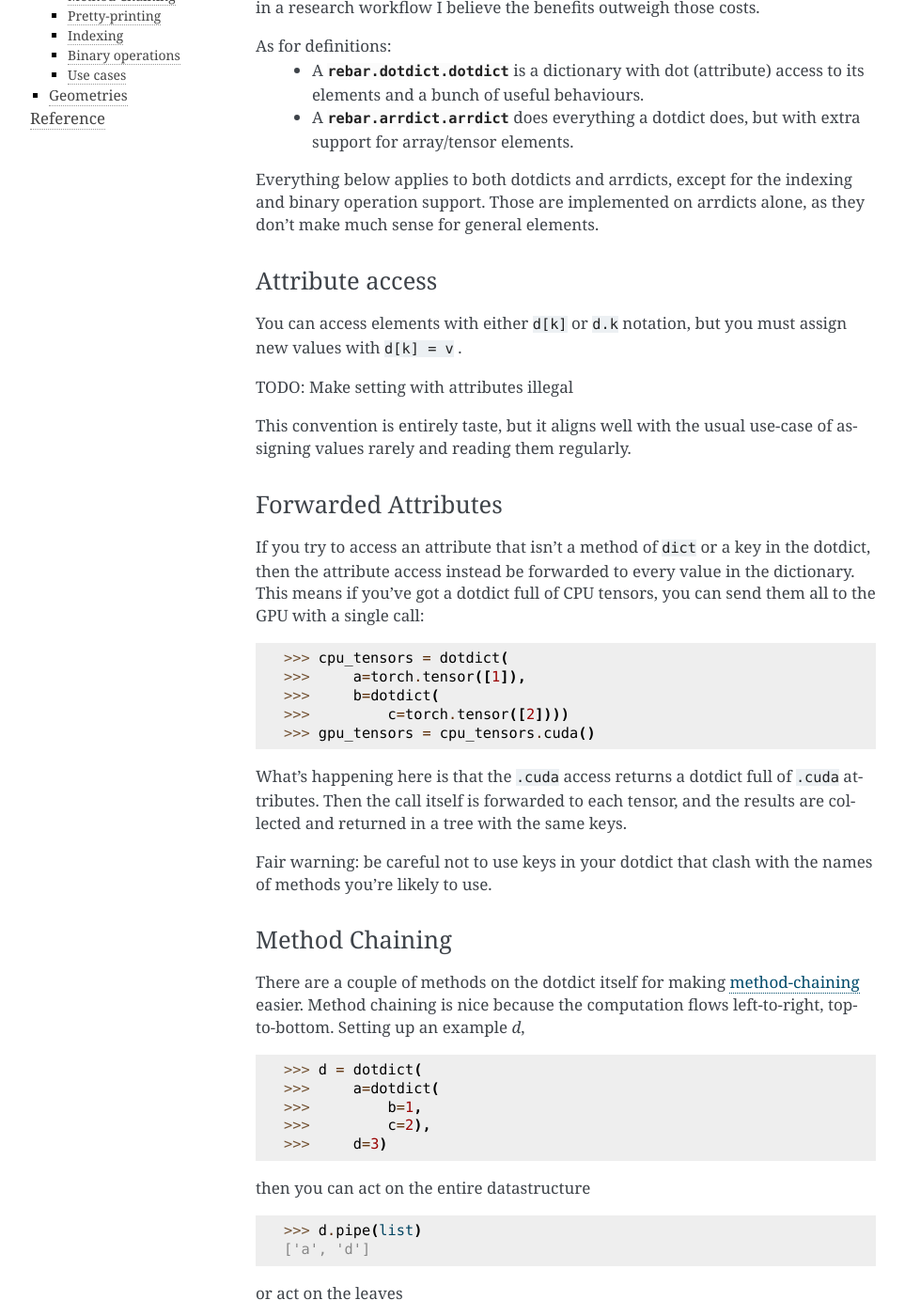
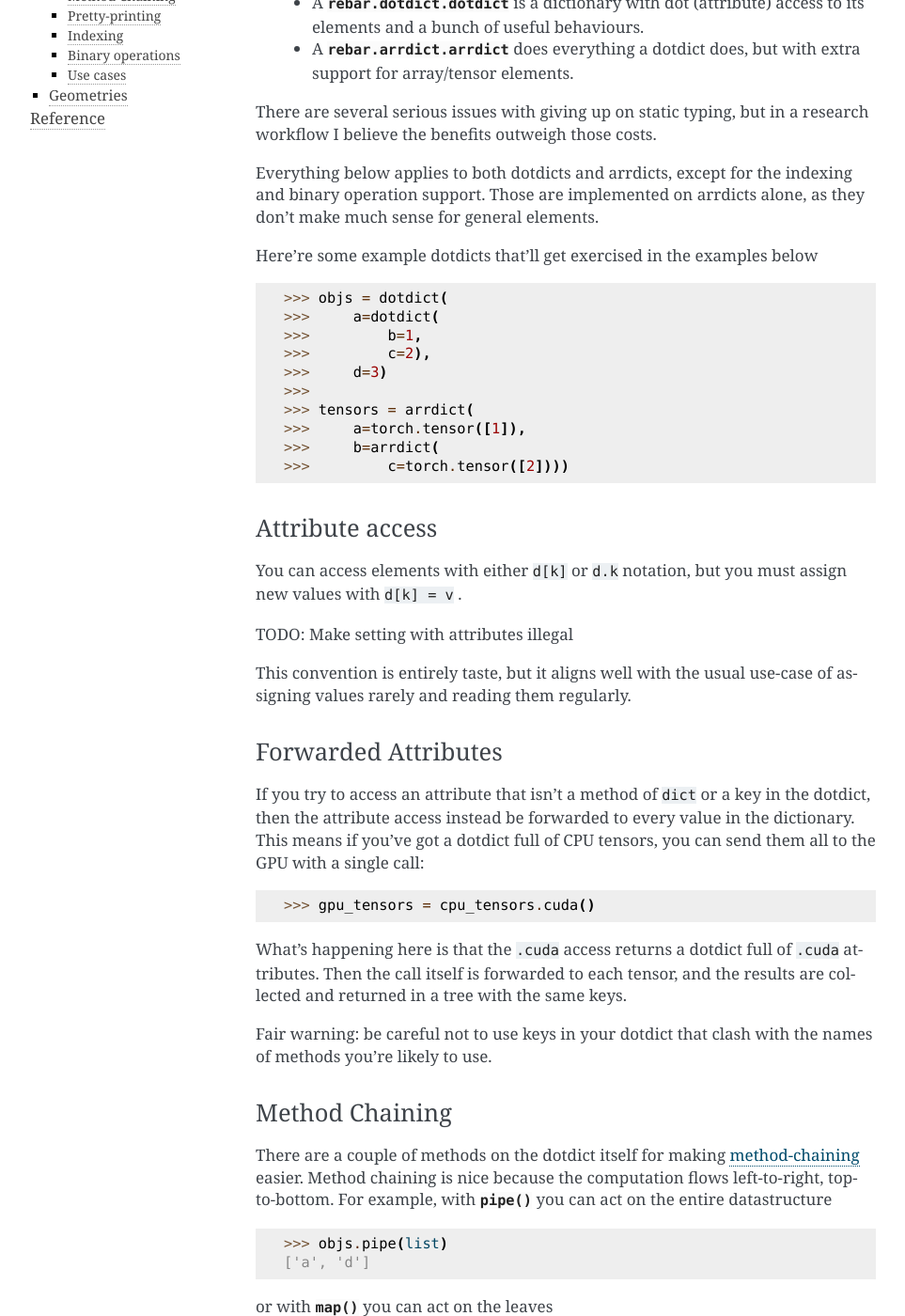
Before and after one commit to andyljones/megastep, a Sphinx documentation site: the page built from docs/concepts.rst, in a window 1280 px wide and 1400 px high, scrolled down 267 px. Shown: the whole window at 94% size, without its empty margins (148-1111 px from the left). Built offline with Sphinx 7.4.7, drawn with Linux system fonts in a browser that asks for light colours; some of the changed text lies outside the part shown.

Commit message:
Improves the dotdict docs

```diff
--- a/docs/concepts.rst
+++ b/docs/concepts.rst
@@ -8,15 +8,29 @@ There are some ideas that are referenced in many places in this documentation.
 
 dotdicts and arrdicts
 =====================
-dotdicts and arrdicts are used in many places in megastep in preference to custom classes. There are several serious
-issues with giving up on static typing, but in a research workflow I believe the benefits outweigh those costs.
-
-As for definitions:
+dotdicts and arrdicts are used in many places in megastep in preference to custom classes.
  * A :class:`rebar.dotdict.dotdict` is a dictionary with dot (attribute) access to its elements and a bunch of useful behaviours.
  * A :class:`rebar.arrdict.arrdict` does everything a dotdict does, but with extra support for array/tensor elements.
 
+There are several serious issues with giving up on static typing, but in a research workflow I believe the benefits
+outweigh those costs.
+
 Everything below applies to both dotdicts and arrdicts, except for the indexing and binary operation support. Those are
 implemented on arrdicts alone, as they don't make much sense for general elements.
+
+Here're some example dotdicts that'll get exercised in the examples below
+
+>>> objs = dotdict(
+>>>     a=dotdict(
+>>>         b=1,
+>>>         c=2),
+>>>     d=3)
+>>>
+>>> tensors = arrdict(
+>>>     a=torch.tensor([1]),
+>>>     b=arrdict(
+>>>         c=torch.tensor([2])))
+
 
 Attribute access
 ----------------
@@ -33,10 +47,6 @@ If you try to access an attribute that isn't a method of ``dict`` or a key in th
 instead be forwarded to every value in the dictionary. This means if you've got a dotdict full of CPU tensors, you
 can send them all to the GPU with a single call:
 
->>> cpu_tensors = dotdict(
->>>     a=torch.tensor([1]),
->>>     b=dotdict(
->>>         c=torch.tensor([2])))
 >>> gpu_tensors = cpu_tensors.cuda()
 
 What's happening here is that the ``.cuda`` access returns a dotdict full of ``.cuda`` attributes. Then the call
@@ -49,40 +59,32 @@ Method Chaining
 ---------------
 There are a couple of methods on the dotdict itself for making `method-chaining
 <https://tomaugspurger.github.io/method-chaining.html>`_ easier. Method chaining is nice because the computation
-flows left-to-right, top-to-bottom. Setting up an example `d`,
+flows left-to-right, top-to-bottom. For example, with :func:`pipe` you can act on the entire datastructure
 
->>> d = dotdict(
->>>     a=dotdict(
->>>         b=1,
->>>         c=2),
->>>     d=3)
-
-then you can act on the entire datastructure
-
->>> d.pipe(list)
+>>> objs.pipe(list)
 ['a', 'd']
 
-or act on the leaves
+or with :func:`map` you can act on the leaves
 
->>> d.map(float)
+>>> objs.map(float)
 dotdict:
 a    dotdict:
     b    1.0
     c    2.0
 d    3.0
 
-or combine it with another dotdict
+or with :func:`starmap` you can combine it with another dotdict
 
->>> d.starmap(int.__add__, d)
+>>> objs.starmap(int.__add__, objs)
 dotdict:
 a    dotdict:
     b    2
     c    4
 d    6
 
-or, together
+or you can do all these things in sequence
 
->>> (d
+>>> (objs
 >>>     .map(float)
 >>>     .starmap(float.__add__, d)
 >>>     .pipe(list))
@@ -92,7 +94,7 @@ Pretty-printing
 ---------------
 As you've likely noticed, when you nest dotdicts inside themselves then they're printed prettily:
 
->>> dotdict(a=dotdict(b=1, c=2), d=3)
+>>> objs
 dotdict:
 a    dotdict:
     b    1
@@ -101,21 +103,27 @@ d    3
 
 It's especially pretty when some of your elements are collections, possibly with shapes and dtypes:
 
->>> dotdict(a=np.array([1, 2]), b=torch.as_tensor([[3., 4., 5.]]))
-dotdict:
-a    ndarray((2,), int64)
-b    Tensor((1, 3), torch.float32)
+>>> tensors
+arrdict:
+a    Tensor((1,), torch.int64)
+b    arrdict:
+     c    Tensor((1,), torch.int64)
 
 
 Indexing
 --------
 Indexing is exclusive to arrdicts. On arrdicts, indexing operations are forwarded to the values:
 
->>> d = arrdict(a=np.array([1, 2]), b=np.array([3, 4]))
->>> d[0].item()  # the .item() call is needed to get it to print nicely
+>>> tensors[0]
+arrdict:
+a    Tensor((), torch.int64)
+b    arrdict:
+     c    Tensor((), torch.int64)
+>>> tensors[0].item()  # the .item() call is needed to get it to print nicely
 arrdict:
 a    1
-b    3
+b    arrdict:
+     c    2
 
 All the kinds of indexing that the underlying arrays/tensors support is supported by arrdict.
 
@@ -125,14 +133,19 @@ Binary operations
 Binary operation support is also exclusive to arrdicts. You can combine two arrdicts in all the ways you'd combine
 the underlying items
 
->>> d = arrdict(a=1, b=2)
->>> d + d
+>>> tensors + tensors
+arrdict:
+a    Tensor((1,), torch.int64)
+b    arrdict:
+     c    Tensor((1,), torch.int64)
+>>> (tensors + tensors)[0].item() # the [0].item() call is needed to get it to print nicely
 arrdict:
 a    2
-b    4
+b    arrdict:
+     c    4
 
-It works equally well with Python scalars, arrays, and tensors, and pretty much every op you're
-likely to use is covered. Call ``dir(arrdict)`` to get a list of the supported magics.
+It works equally well with Python scalars, arrays, and tensors, and pretty much every binary op you're likely to use
+is covered. Call ``dir(arrdict)`` to get a list of the supported magics.
 
 Use cases
 ---------
```
